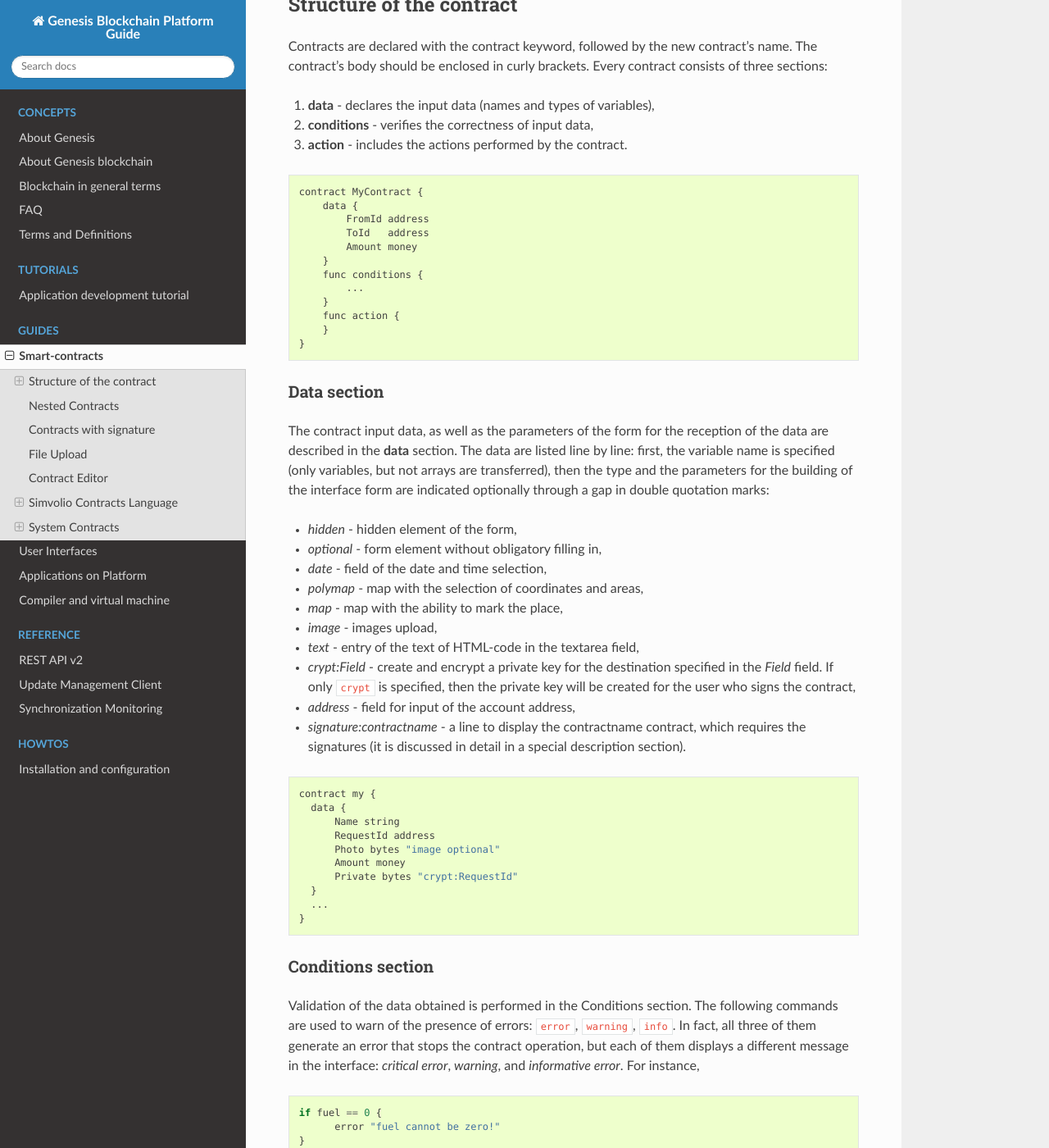
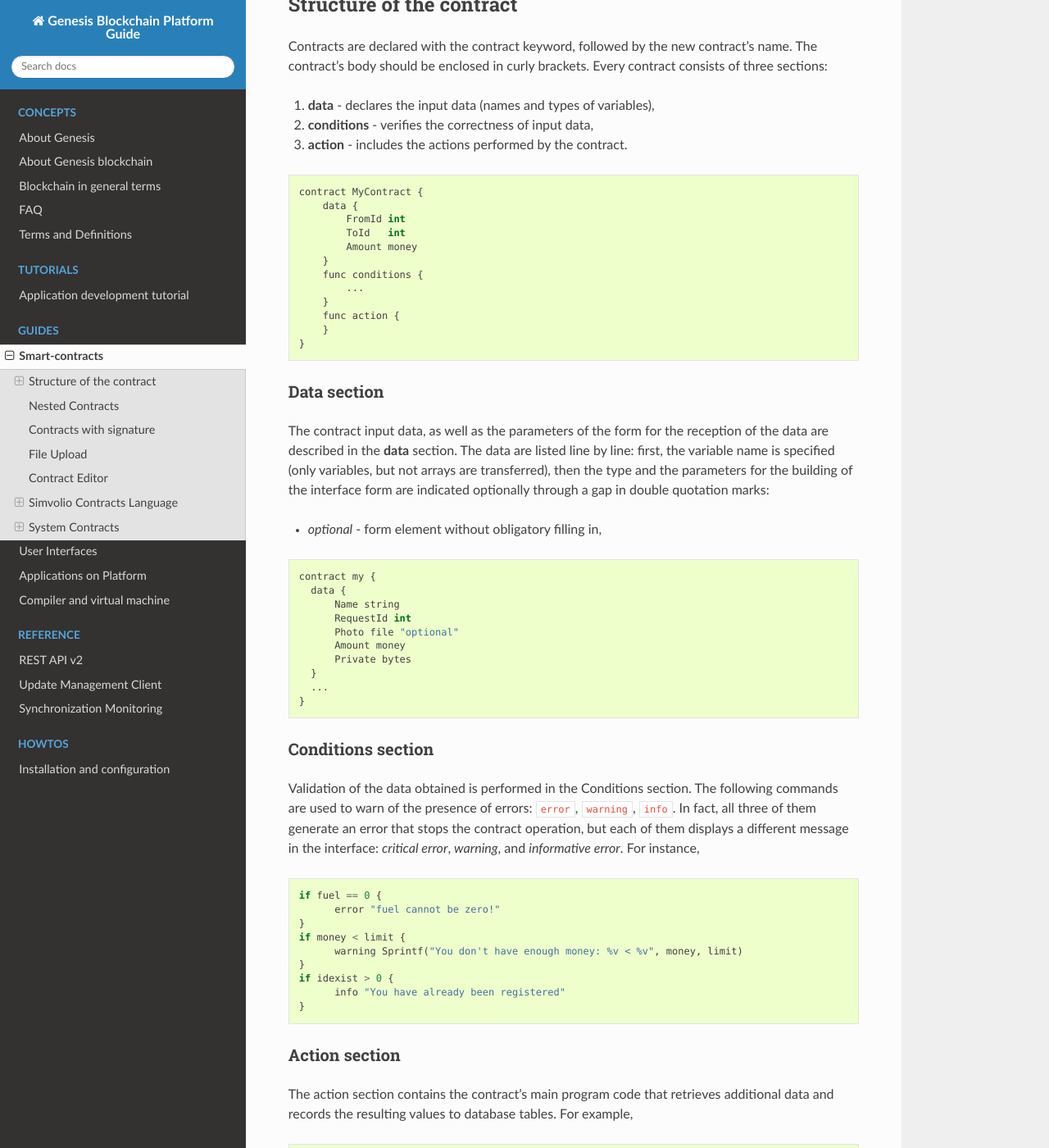
Before and after one commit to AplaProject/apla-docs-en, a Sphinx documentation site: the page built from source/topics/script.rst, in a window 1280 px wide and 1400 px high, scrolled down 1131 px. Shown: the whole window at 82% size. Built offline with Sphinx 7.4.7 and the Read the Docs theme 2.0.0, drawn with Linux system fonts in a browser that asks for light colours.

Commit message:
update contract structure

```diff
--- a/source/topics/script.rst
+++ b/source/topics/script.rst
@@ -11,6 +11,7 @@ Contracts are written using an original (developed by the team of platform devel
 
 Contracts can be edited, but only if editing was not forbidden by way of putting false in the contract editing rights. Operations with data in the blockchain are performed by the most up-to-date (current) version of the contract. The complete history of changes made to contracts is stored in the blockchain and available from the software client.
 
+
 Structure of the contract
 =========================
 
@@ -24,8 +25,8 @@ Contracts are declared with the contract keyword, followed by the new contract's
 
   contract MyContract {
       data {
-          FromId address
-          ToId   address
+          FromId int
+          ToId   int
           Amount money
       }
       func conditions {
@@ -42,26 +43,17 @@ Data section
 The contract input data, as well as the parameters of the form for the reception of the data are described in the **data** section.
 The data are listed line by line: first, the variable name is specified (only variables, but not arrays are transferred), then the type and the parameters for the building of the interface form are indicated optionally through a gap in double quotation marks:
 
-* *hidden* - hidden element of the form,
 * *optional* - form element without obligatory filling in,
-* *date* - field of the date and time selection,
-* *polymap* - map with the selection of coordinates and areas,
-* *map* - map with the ability to mark the place,
-* *image* - images upload,
-* *text* - entry of the text of HTML-code in the textarea field,
-* *crypt:Field* - create and encrypt a private key for the destination specified in the *Field* field. If only ``crypt`` is specified, then the private key will be created for the user who signs the contract,
-* *address* - field for input of the account address,
-* *signature:contractname* - a line to display the contractname contract, which requires the signatures (it is discussed in detail in a special description section).
 
 .. code:: js
 
   contract my {
     data {
         Name string
-        RequestId address
-        Photo bytes "image optional"
+        RequestId int
+        Photo file "optional"
         Amount money
-        Private bytes "crypt:RequestId"
+        Private bytes
     }
     ...
   }
```
